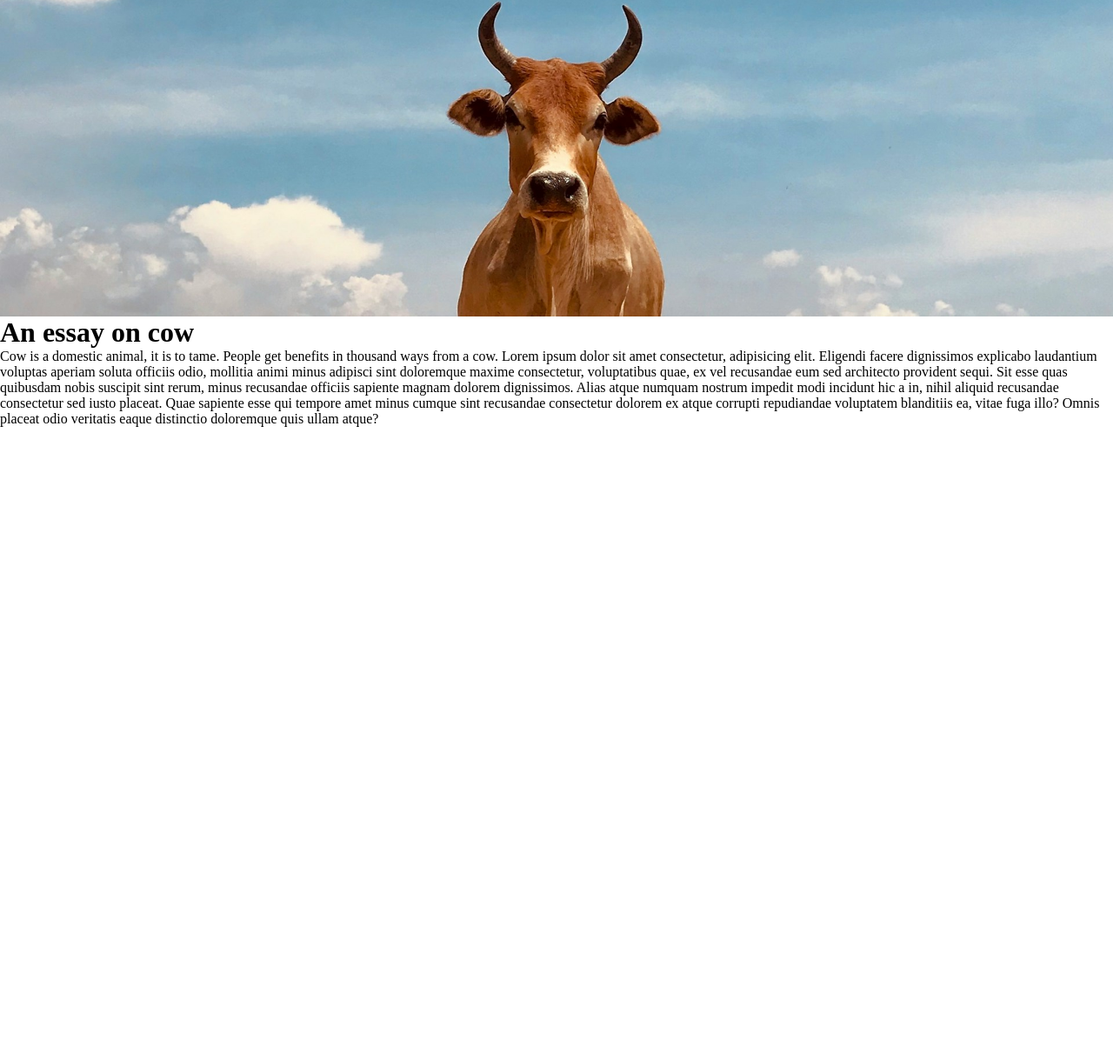
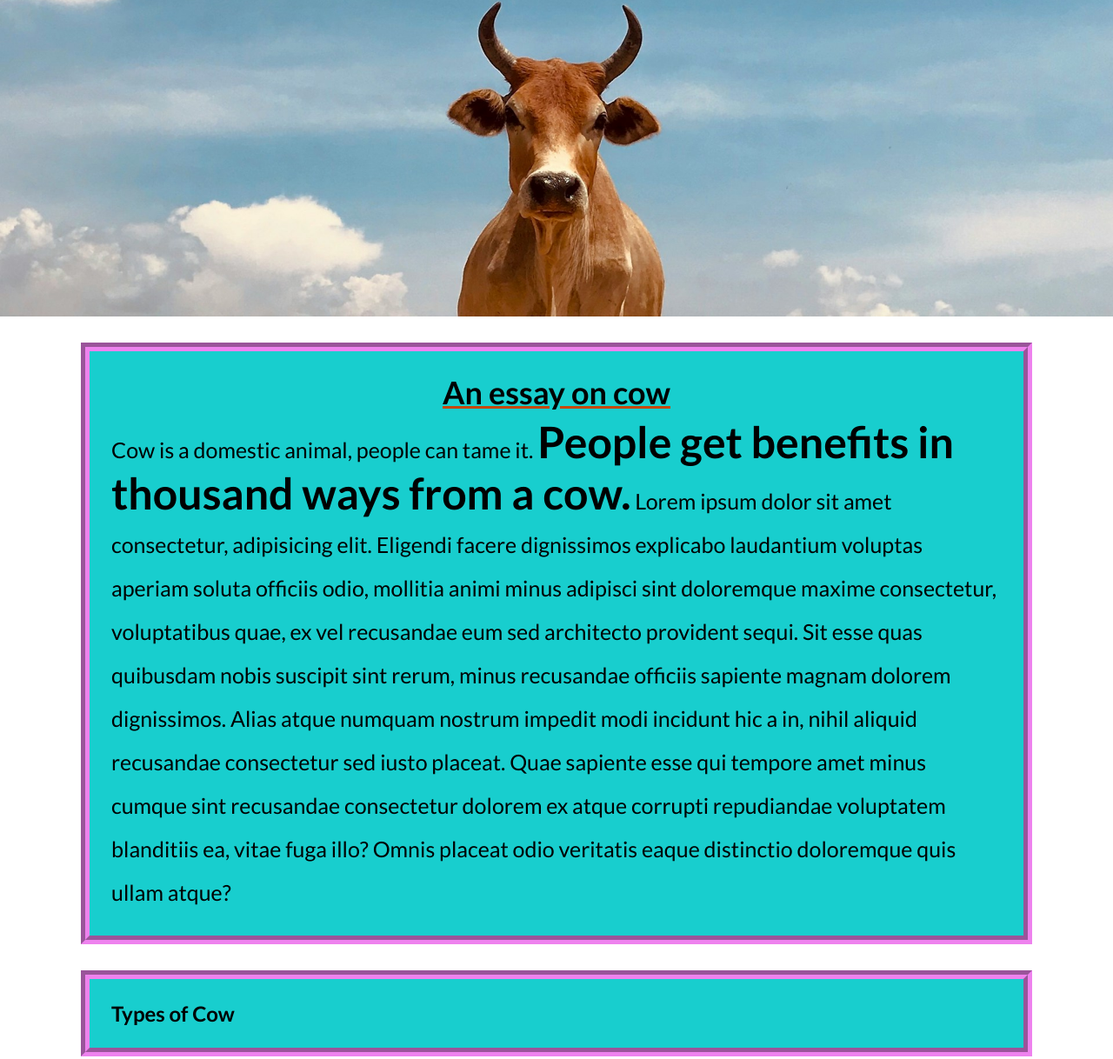
Before and after one commit to NazmusSakib24/conceptual-html-css, a plain HTML site: page index.html in a window 1280 px wide. Shown: the part 436-1654 px from the top of the page at 87% size. Before the commit the page ends 927 px from the top, so only its background shows below. Drawn offline with Linux system fonts and the light colour scheme.

Commit message:
after months added and completed hero and article class and id

```diff
--- a/Styles/style.css
+++ b/Styles/style.css
@@ -1,6 +1,8 @@
+@import url('https://fonts.googleapis.com/css2?family=Lato:ital,wght@0,100;0,300;0,400;0,700;0,900;1,100;1,300;1,400;1,700;1,900&display=swap');
 *{
     margin: 0px;
     padding: 0px;
+    font-family: "Lato", sans-serif;
 }
 .hero{
     background-image: url('../images/cow.jpg');
@@ -18,3 +20,35 @@
     word-spacing: 40px;
     letter-spacing: 20px;
 }
+.article, #cow-type{
+    width: 80%;
+    /*margin-left: auto;
+    margin-right: auto;
+    margin-top: 30px;
+    margin-bottom: 30px;*/
+    margin: 30px auto;
+    background-color: rgb(24, 206, 206);
+    padding: 25px;
+    border-width: 10px;
+    border-color: violet;
+    border-style: groove;
+}
+.article h2{
+    text-align: center;
+    font-size: 36px;
+    /*border-bottom: 2px;
+    border-color: blueviolet;
+    border-width: 2px;
+    border-style:dotted;*/
+    text-decoration: underline rgb(197, 72, 9);
+    padding-bottom: 10px;
+}
+
+.article p{
+    font-size: 25px;
+    line-height: 2em;
+}
+.article p .imp{
+    font-size: 2em;
+    font-weight:bold;
+}
--- a/index.html
+++ b/index.html
@@ -1,5 +1,6 @@
 <!DOCTYPE html>
 <html lang="en">
+
 <head>
     <meta charset="UTF-8">
     <meta name="viewport" content="width=device-width, initial-scale=1.0">
@@ -7,13 +8,29 @@
     <link rel="stylesheet" href="Styles/style.css">
     <link rel="shortcut icon" href="favicon/cow.png" type="image/x-icon">
 </head>
+
 <body>
+
     <div class="hero">
         <h1>The Cow</h1>
     </div>
+
+    <div class="article">
+        <h2>An essay on cow</h2>
+        <p>
+            Cow is a domestic animal, people can tame it. <span class="imp">People get benefits in thousand ways from a cow.</span> Lorem ipsum dolor sit amet consectetur, adipisicing elit. Eligendi facere dignissimos explicabo laudantium voluptas aperiam soluta officiis odio, mollitia animi minus adipisci sint doloremque maxime consectetur, voluptatibus quae, ex vel recusandae eum sed architecto provident sequi. Sit esse quas quibusdam nobis suscipit sint rerum, minus recusandae officiis sapiente magnam dolorem dignissimos. Alias atque numquam nostrum impedit modi incidunt hic a in, nihil aliquid recusandae consectetur sed iusto placeat. Quae sapiente esse qui tempore amet minus cumque sint recusandae consectetur dolorem ex atque corrupti repudiandae voluptatem blanditiis ea, vitae fuga illo? Omnis placeat odio veritatis eaque distinctio doloremque quis ullam atque?
+        </p>
+    </div>
+
     <div>
-        <h1>An essay on cow</h1>
-        <p>Cow is a domestic animal, it is to tame. People get benefits in thousand ways from a cow. Lorem ipsum dolor sit amet consectetur, adipisicing elit. Eligendi facere dignissimos explicabo laudantium voluptas aperiam soluta officiis odio, mollitia animi minus adipisci sint doloremque maxime consectetur, voluptatibus quae, ex vel recusandae eum sed architecto provident sequi. Sit esse quas quibusdam nobis suscipit sint rerum, minus recusandae officiis sapiente magnam dolorem dignissimos. Alias atque numquam nostrum impedit modi incidunt hic a in, nihil aliquid recusandae consectetur sed iusto placeat. Quae sapiente esse qui tempore amet minus cumque sint recusandae consectetur dolorem ex atque corrupti repudiandae voluptatem blanditiis ea, vitae fuga illo? Omnis placeat odio veritatis eaque distinctio doloremque quis ullam atque?</p>
+        <h2 id="cow-type">Types of Cow</h2>
     </div>
+        <div>
+            <img src="https://images.unsplash.com/photo-1440428099904-c6d459a7e7b5?q=80&w=2070&auto=format&fit=crop&ixlib=rb-4.0.3&ixid=M3wxMjA3fDB8MHxwaG90by1wYWdlfHx8fGVufDB8fHx8fA%3D%3D" alt="">
+        </div>
+        <div>
+            <img src="https://images.unsplash.com/photo-1567879656049-f2265f23d8f8?q=80&w=1854&auto=format&fit=crop&ixlib=rb-4.0.3&ixid=M3wxMjA3fDB8MHxwaG90by1wYWdlfHx8fGVufDB8fHx8fA%3D%3D" alt="">
+        </div>
+
 </body>
 </html>
```
